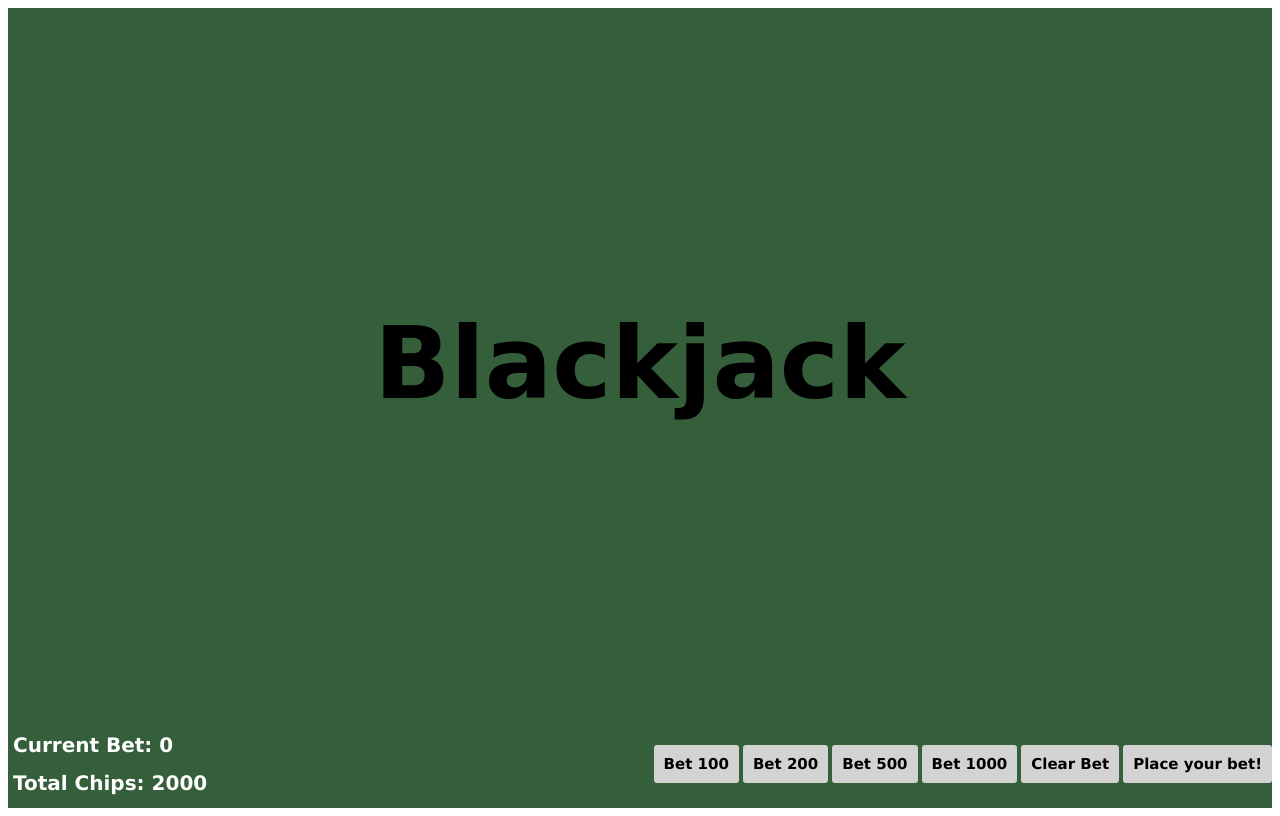
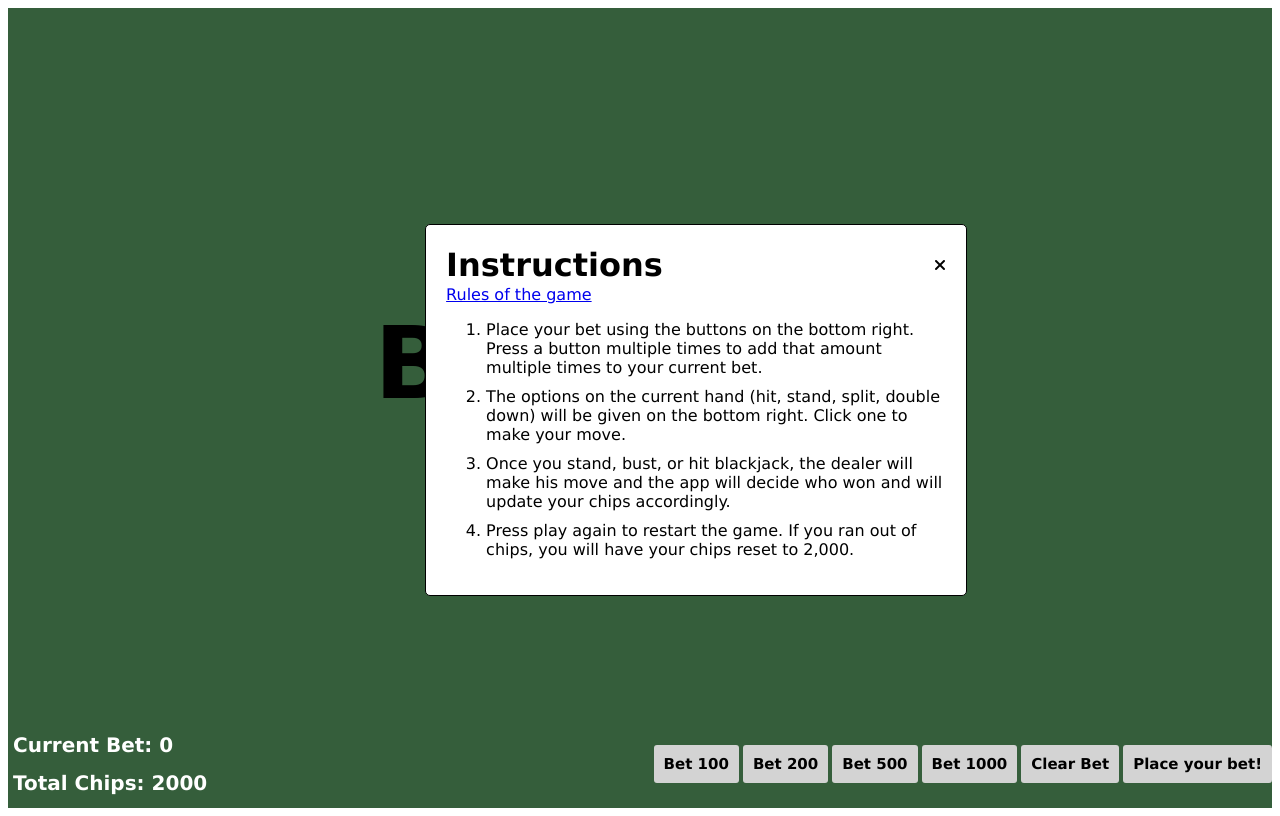
Before and after one commit to ChristopherMKoehler/Blackjack, a website built with webpack: page index.html in a window 1280 px wide. Built offline with nearby package versions, Linux system fonts and the light colour scheme; a web font is replaced by a local one.

Commit message:
Add instructions page

```diff
--- a/blackjack.js
+++ b/blackjack.js
@@ -97,6 +97,10 @@ $(function() {
   $('.play-action').hide();
   $(".split").hide();
 
+  $("#close").on("click", () => {
+    $(".instructions").hide();
+  });
+
   $('.add-bet').on("click", (e) => {
     if(e.target.value === "clear") {
       player.resetCurrentBet();
@@ -118,7 +122,6 @@ $(function() {
     $("#card").flip({
       trigger: "manual"
     });
-
     player.receiveCard(deck.draw());
     player.receiveCard(deck.draw());
 
--- a/index.html
+++ b/index.html
@@ -4,6 +4,7 @@
     <meta charset="utf-8">
     <title>Blackjack</title>
     <link rel=icon href=./favicon.ico sizes="16x16" type="image/png">
+    <script src="https://use.fontawesome.com/f4f8f5e46d.js"></script>
     <link href="https://fonts.googleapis.com/css?family=Shrikhand" rel="stylesheet">
     <link rel="stylesheet" type="text/css" href="./styles.css"></link>
 
@@ -15,6 +16,19 @@
   <body>
 
     <div class="table">
+      <div class="instructions">
+        <div class="inst-header">
+          <h1>Instructions</h1>
+          <i id="close" class="fa fa-times"></i>
+        </div>
+        <a href="https://en.wikipedia.org/wiki/Blackjack">Rules of the game</a>
+        <ol>
+          <li>Place your bet using the buttons on the bottom right. Press a button multiple times to add that amount multiple times to your current bet.</li>
+          <li>The options on the current hand (hit, stand, split, double down) will be given on the bottom right. Click one to make your move.</li>
+          <li>Once you stand, bust, or hit blackjack, the dealer will make his move and the app will decide who won and will update your chips accordingly.</li>
+          <li>Press play again to restart the game. If you ran out of chips, you will have your chips reset to 2,000.</li>
+        </ol>
+      </div>
 
       <div class="cards-container">
         <div class="dealer-cards">
--- a/styles.css
+++ b/styles.css
@@ -100,3 +100,33 @@ img {
   color: red;
   font-size: 18px;
 }
+
+.instructions {
+  background-color: white;
+  width: 500px;
+  border: 1px solid black;
+  border-radius: 5px;
+  z-index: 100;
+  position: absolute;
+  top: 27%;
+  left: 33%;
+  padding: 20px;
+  font-family: verdana;
+}
+
+.inst-header {
+  display: flex;
+  flex-direction: row;
+  justify-content: space-between;
+  align-items: center;
+  height: 40px;
+}
+
+.instructions li {
+  margin-bottom: 10px;
+}
+
+#close:hover {
+  cursor: pointer;
+  color: gray;
+}
```
Also changed, not shown: bundle.js (+111 -108 lines).
